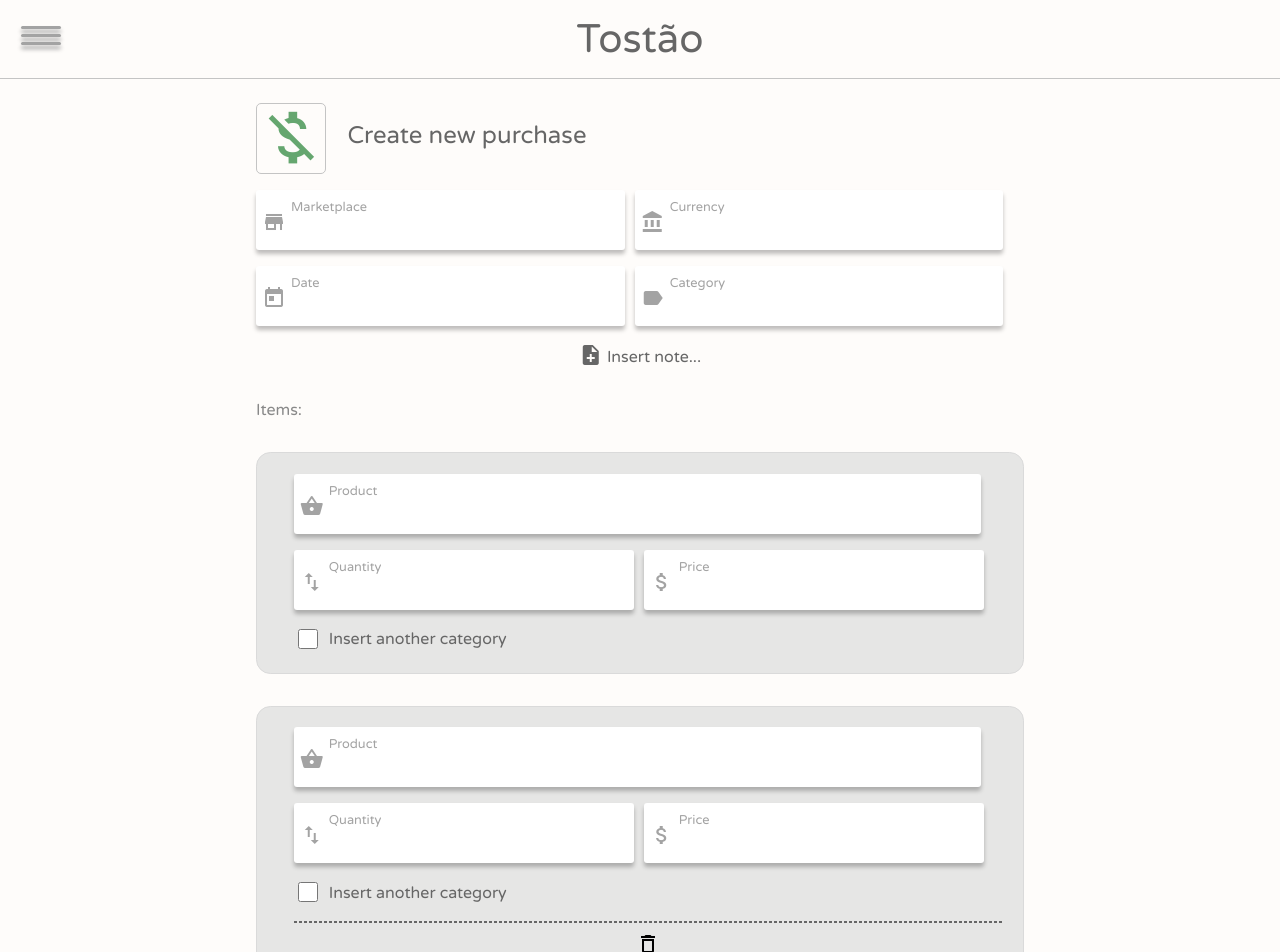
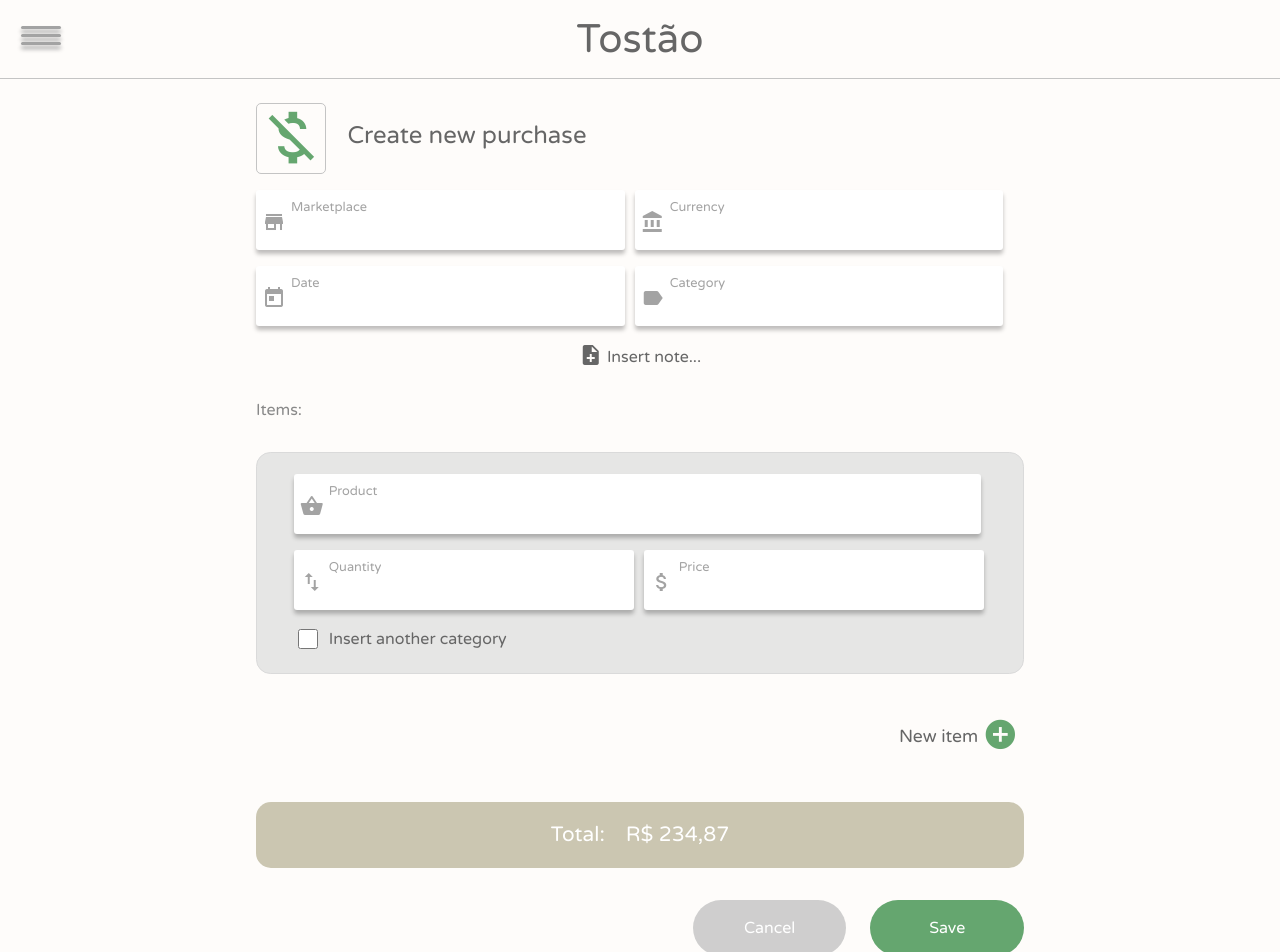
Before and after one commit to izamglima/tostao-frontend, an Angular app: page /purchases/new in a window 1280 px wide. Shown: the top 952 px of the page. Built offline with nearby package versions, Linux system fonts and the light colour scheme.

Commit message:
adding v0 for dynamic form

```diff
--- a/src/app/app.module.ts
+++ b/src/app/app.module.ts
@@ -2,6 +2,8 @@ import { BrowserModule } from '@angular/platform-browser';
 import { NgModule } from '@angular/core';
 import { HttpClientModule } from '@angular/common/http';
 import { FormsModule } from '@angular/forms';
+import { ReactiveFormsModule } from '@angular/forms';
+
 import { ChartsService } from './services/charts.service';
 import { AppRoutingModule } from './app-routing.module';
 import { AppComponent } from './app.component';
@@ -52,7 +54,8 @@ import { MarketplaceViewComponent } from './components/marketplaces/marketplace-
     HttpClientModule,
     AppRoutingModule,
     NoopAnimationsModule,
-    FormsModule
+    FormsModule,
+    ReactiveFormsModule
   ],
   providers: [ChartsService],
   bootstrap: [AppComponent]
--- a/src/app/components/purchases/purchase-new/purchase-new.component.html
+++ b/src/app/components/purchases/purchase-new/purchase-new.component.html
@@ -8,29 +8,29 @@
         <h3>Create new purchase</h3>
     </section>
 
-    <form action="" class="create-form">
+    <form class="create-form" [formGroup]="newPurchase" (ngSubmit)="onSubmit()">
         <div class="form-text-field form-with-icon side-by-side-text-form margin-right">
             <i class="material-icons">store</i>
             <label for="marketplace">Marketplace</label>
-            <input type="text" name="marketplace" id="marketplace">
+            <input type="text" name="marketplace" id="marketplace" formControlName="marketplace" required>
         </div>
 
         <div class="form-text-field form-with-icon side-by-side-text-form">
             <i class="material-icons">account_balance</i>
             <label for="currency">Currency</label>
-            <input type="text" name="currency" id="currency">
+            <input type="text" name="currency" id="currency" formControlName="currency" required>
         </div>
 
         <div class="form-text-field form-with-icon side-by-side-text-form margin-right">
             <i class="material-icons">today</i>
             <label for="date">Date</label>
-            <input type="text" name="date" id="date">
+            <input type="text" name="date" id="date" formControlName="date" required>
         </div>
 
         <div class="form-text-field form-with-icon side-by-side-text-form">
             <i class="material-icons">label</i>
             <label for="category">Category</label>
-            <input type="text" name="category" id="category">
+            <input type="text" name="category" id="category" required>
         </div>
 
         <div class="text-center insert-note-container" *ngIf="!noteToggle">
@@ -44,82 +44,42 @@
                 <i class="material-icons">close</i>
                 Cancel
             </button>
-            <textarea name="note" id="note" cols="30" rows="5" placeholder="Insert note"></textarea>
+            <textarea name="note" id="note" cols="30" rows="5" placeholder="Insert note" formControlName="note"></textarea>
         </div>
 
 
-        <div class="section add-purchase-item">
+        <div class="section add-purchase-item" formGroupName="purchaseItem">
             <p>Items:</p>
 
             <article class="box-shared">
                 <div class="form-text-field form-with-icon max-size-text-form">
                     <i class="material-icons">shopping_basket</i>
                     <label for="product">Product</label>
-                    <input type="text" name="product" id="product">
+                    <input type="text" name="product" id="product" formControlName="product" required>
                 </div>
 
                 <div class="form-text-field form-with-icon side-by-side-text-form margin-right">
                     <i class="material-icons">swap_vert</i>
                     <label for="quantity">Quantity</label>
-                    <input type="text" name="quantity" id="quantity">
+                    <input type="text" name="quantity" id="quantity" formControlName="quantity" required>
                 </div>
 
                 <div class="form-text-field form-with-icon side-by-side-text-form">
                     <i class="material-icons">attach_money</i>
                     <label for="price">Price</label>
-                    <input type="text" name="price" id="price">
+                    <input type="text" name="price" id="price" formControlName="price" required>
                 </div>
 
                 <div class="form-checkbox-field">
-                    <input type="checkbox" (ngModel)="categoryToggle"
-                    (click)="toggleVisibility($event)" name="Insert another category" id="another-category">
+                    <input type="checkbox" (click)="toggleVisibility($event)"
+                    name="Insert another category" id="another-category">
                     <label for="another-category">Insert another category</label>
                 </div>
                 <div class="category-input-container" *ngIf="marked">
                     <div class="form-text-field form-with-icon">
                         <i class="material-icons">label</i>
                         <label for="category">Category</label>
-                        <input type="text" name="category" id="category">
-                    </div>
-                </div>
-
-                <div class="actions-container text-center">
-                    <hr>
-                    <button name="delete item">
-                        <i class="material-icons">delete_outline</i>
-                    </button>
-                </div>
-            </article>
-
-            <article class="box-shared">
-                <div class="form-text-field form-with-icon max-size-text-form">
-                    <i class="material-icons">shopping_basket</i>
-                    <label for="product">Product</label>
-                    <input type="text" name="product" id="product">
-                </div>
-
-                <div class="form-text-field form-with-icon side-by-side-text-form margin-right">
-                    <i class="material-icons">swap_vert</i>
-                    <label for="quantity">Quantity</label>
-                    <input type="text" name="quantity" id="quantity">
-                </div>
-
-                <div class="form-text-field form-with-icon side-by-side-text-form">
-                    <i class="material-icons">attach_money</i>
-                    <label for="price">Price</label>
-                    <input type="text" name="price" id="price">
-                </div>
-
-                <div class="form-checkbox-field">
-                    <input type="checkbox" (ngModel)="categoryToggle"
-                    (click)="toggleVisibility($event)" name="Insert another category" id="another-category">
-                    <label for="another-category">Insert another category</label>
-                </div>
-                <div class="category-input-container" *ngIf="marked">
-                    <div class="form-text-field form-with-icon">
-                        <i class="material-icons">label</i>
-                        <label for="category">Category</label>
-                        <input type="text" name="category" id="category">
+                        <input type="text" name="category" id="category" formControlName="category">
                     </div>
                 </div>
 
@@ -137,7 +97,6 @@
             </button>
         </div>
 
-    </form>
 
         <div class="total-box">
             <p>Total: </p>
@@ -147,7 +106,8 @@
         <section class="section">
             <div class="text-center buttons-container-add-action">
                 <a href="purchases" class="button button-secondary" name="cancel" value="Cancel">Cancel</a>
-            <button class="button button-default" name="save" value="save">Save</button>
+                <button type="submit" class="button button-default" name="save" value="save" [disabled]="newPurchase.invalid">Save</button>
             </div>
         </section>
+    </form>
 </div>
--- a/src/app/components/purchases/purchase-new/purchase-new.component.ts
+++ b/src/app/components/purchases/purchase-new/purchase-new.component.ts
@@ -1,4 +1,5 @@
 import { Component, OnInit } from '@angular/core';
+import { FormControl, FormGroup, Validators } from '@angular/forms';
 
 @Component({
   selector: 'app-purchase-new',
@@ -9,12 +10,31 @@ export class PurchaseNewComponent implements OnInit {
   constructor() { }
 
   noteToggle = false;
-  categoryToggle = false;
   marked = false;
   toggleVisibility(e): void {
     this.marked = e.target.checked;
   }
+
+  //form object
+  newPurchase = new FormGroup({
+    marketplace: new FormControl('', Validators.required),
+    currency: new FormControl('', Validators.required),
+    date: new FormControl('', Validators.required),
+    note: new FormControl(''),
+    purchaseItem: new FormGroup({
+      product: new FormControl('', Validators.required),
+      quantity: new FormControl('', Validators.required),
+      price: new FormControl('', Validators.required),
+      category: new FormControl('')
+    })
+  })
+
+
   ngOnInit(): void {
   }
 
+  onSubmit() {
+    console.log(this.newPurchase.value);
+  }
+
 }
```
Lines whose indentation alone changed are shown as unchanged.
